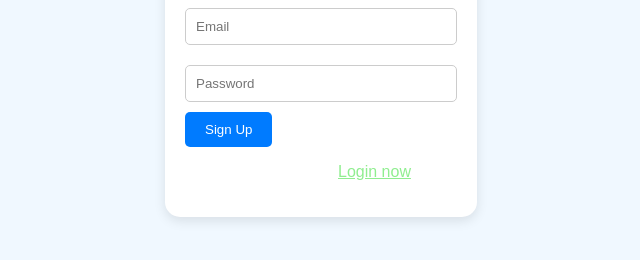
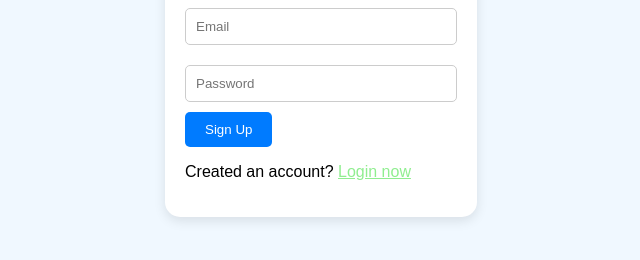
Before and after one commit to Saniya-10/MAJOR_PROJECT, a website: page signup.html in a window 1280 px wide. Shown: the part 344-604 px from the top of the page, without its empty margins (319-959 px from the left). Drawn offline with Linux system fonts and the light colour scheme.

Commit message:
Update signup.html

```diff
--- a/signup.html
+++ b/signup.html
@@ -51,7 +51,7 @@
       <button type="submit">Sign Up</button>
       <p id="message"></p>
       <p id="signup-message" style="margin-top: 10px;"></p>
-      <p style="margin-top: 15px; color: white;">
+      <p style="margin-top: 15px; color: black;">
      Created an account?
      <a href="index.html" style="color: lightgreen; text-decoration: underline;">Login now</a>
 </p>
```
